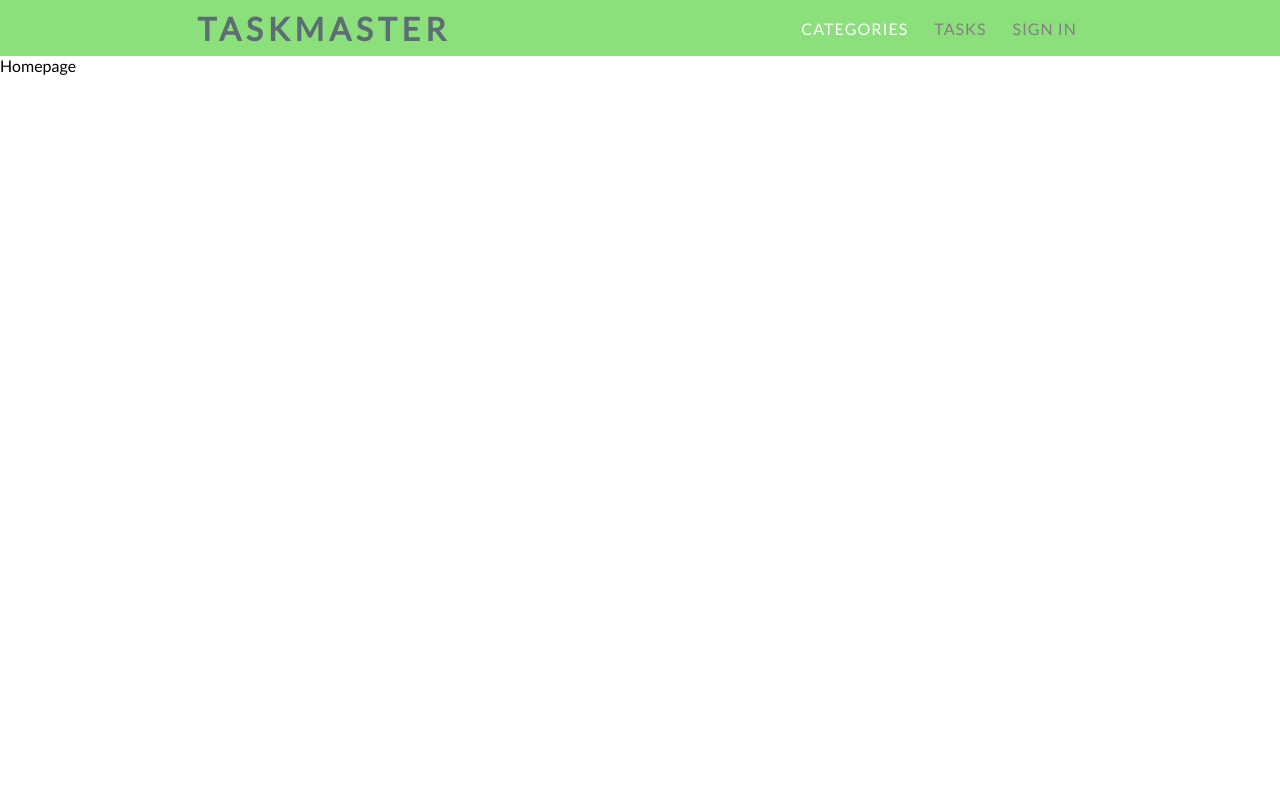
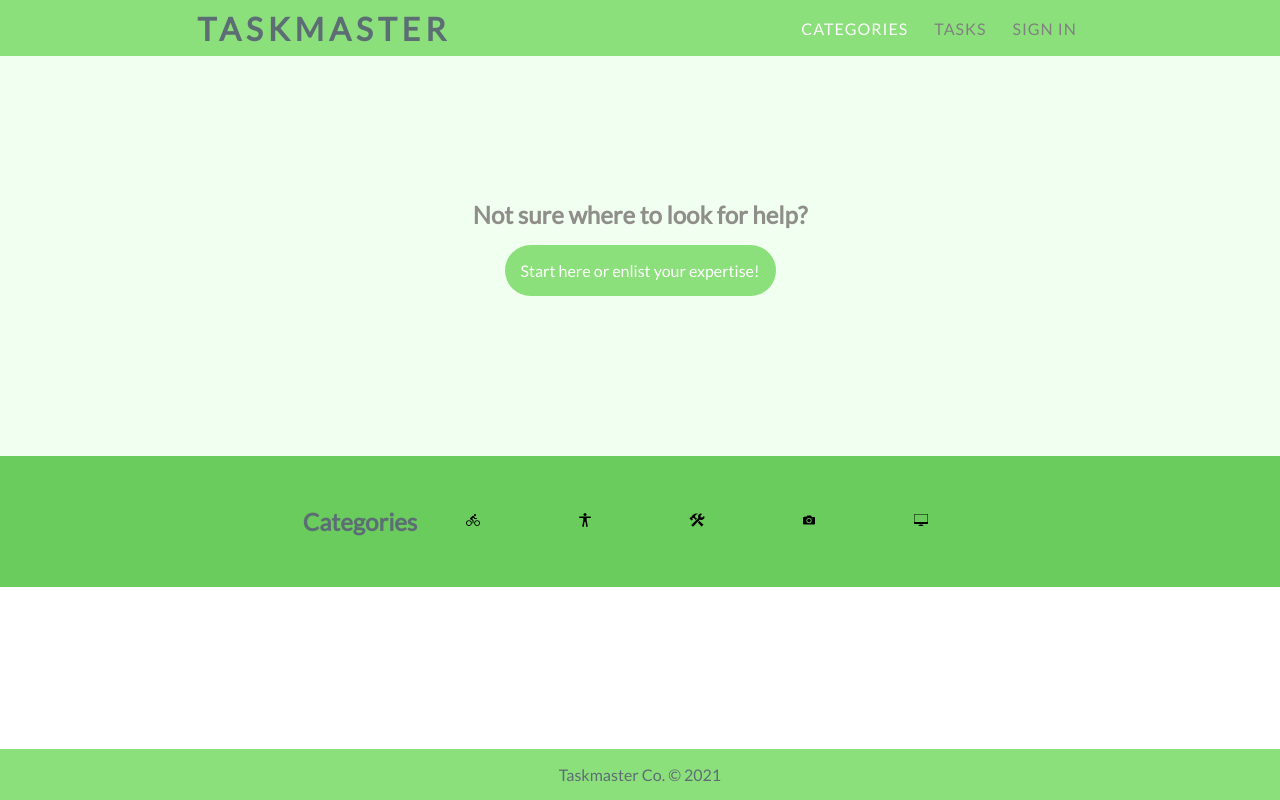
Before and after one commit to mxtng/taskmaster, a React (Create React App) app in the folder frontend/: page / in a window 1280 px wide. Built offline with nearby package versions, Linux system fonts and the light colour scheme.

Commit message:
Add footer & amend homepage

```diff
--- a/frontend/src/App.js
+++ b/frontend/src/App.js
@@ -1,6 +1,7 @@
 import { BrowserRouter, Route, Switch } from 'react-router-dom';
 
 import Navbar from './components/Navbar/Navbar';
+import Footer from './components/Footer/Footer';
 import HomePage from './pages/HomePage/HomePage';
 import TasksPage from './pages/TasksPage/TasksPage';
 import LoginPage from './pages/LoginPage/LoginPage';
@@ -17,6 +18,7 @@ const App = () => {
           <Route exact path='/tasks' component={TasksPage} />
           <Route exact path='/login' component={LoginPage} />
         </Switch>
+        <Footer />
       </BrowserRouter>
     </div>
   );
--- /dev/null
+++ b/frontend/src/components/Footer/Footer.css
@@ -0,0 +1,10 @@
+.footer {
+  position: fixed;
+  left: 0;
+  bottom: 0;
+  width: 100vw;
+  background-color: var(--primary);
+  color: rgb(92, 110, 116);
+  text-align: center;
+  padding: 1rem;
+}
--- /dev/null
+++ b/frontend/src/components/Footer/Footer.js
@@ -0,0 +1,13 @@
+import React from 'react';
+
+import './Footer.css';
+
+const Footer = () => {
+  return (
+    <div className='footer'>
+      Taskmaster Co. &#169; 2021
+    </div>
+  )
+}
+
+export default Footer;
--- a/frontend/src/pages/HomePage/HomePage.css
+++ b/frontend/src/pages/HomePage/HomePage.css
@@ -0,0 +1,60 @@
+.img {
+  background-color: honeydew;
+  height: 50vh;
+  padding: 4rem;
+}
+
+.front {
+  display: flex;
+  flex-direction: column;
+  justify-content: center;
+  align-items: center;
+  height: 100%;
+}
+
+.categories {
+  display: flex;
+  justify-content: center;
+  align-items: center;
+  flex: auto;
+  overflow: auto;
+  background-color: rgb(105, 204, 92);
+}
+
+.categories h2 {
+  color: rgb(92, 110, 116);
+}
+
+.icon {
+  border-radius: 5rem;
+  margin: 2rem;
+  padding: 1rem;
+  cursor: pointer;
+}
+
+.icon > * {
+  height: 2rem;
+}
+
+.icon:hover {
+  background-color: honeydew;
+}
+
+.img h2 {
+  color: rgba(100, 93, 93, 0.699);
+}
+
+.btn {
+  cursor: pointer;
+  margin: 1rem;
+  border-radius: 2rem;
+  text-decoration: none;
+  outline: none;
+  padding: 1rem;
+  background: var(--primary);
+  color: white;
+}
+
+.btn:hover {
+  background: rgb(187, 183, 183);
+}
--- a/frontend/src/pages/HomePage/HomePage.js
+++ b/frontend/src/pages/HomePage/HomePage.js
@@ -1,9 +1,43 @@
 import React from 'react';
+import {
+  IoIosBicycle,
+  IoIosBody,
+  IoIosConstruct,
+  IoIosCamera,
+  IoIosDesktop,
+} from 'react-icons/io';
 
 import './HomePage.css';
 
 const Home = () => {
-  return <div>Homepage</div>;
+  return (
+    <div>
+      <div className='img'>
+        <div className='front'>
+          <h2>Not sure where to look for help?</h2>
+          <div className='btn'>Start here or enlist your expertise!</div>
+        </div>
+      </div>
+      <div className='categories'>
+        <h2>Categories</h2>
+        <div className='icon'>
+          <IoIosBicycle />
+        </div>
+        <div className='icon'>
+          <IoIosBody />
+        </div>
+        <div className='icon'>
+          <IoIosConstruct />
+        </div>
+        <div className='icon'>
+          <IoIosCamera />
+        </div>
+        <div className='icon'>
+          <IoIosDesktop />
+        </div>
+      </div>
+    </div>
+  );
 };
 
 export default Home;
```
